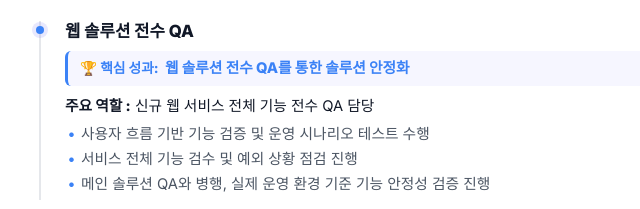
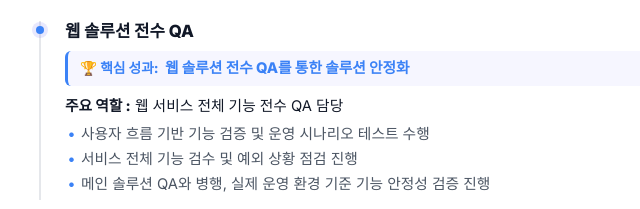
Before and after one commit to gudfbs/gudfbs.github.io, a plain HTML site: page toss.html in a window 1280 px wide. Shown: the part 1431-1640 px from the top of the page, 175-815 px from the left. Drawn offline with Linux system fonts and the light colour scheme.

Commit message:
Sync resume role descriptions and rebuild toss.pdf

```diff
--- a/toss.html
+++ b/toss.html
@@ -723,7 +723,7 @@
                             웹 솔루션 전수 QA를 통한 솔루션 안정화
                         </div>
                         <div class="project-details">
-                            <p class="project-role-text"><strong>주요 역할 :</strong> 신규 웹 서비스 전체 기능 전수 QA 담당</p>
+                            <p class="project-role-text"><strong>주요 역할 :</strong> 웹 서비스 전체 기능 전수 QA 담당</p>
                             <ul class="project-tasks-list">
                                 <li>사용자 흐름 기반 기능 검증 및 운영 시나리오 테스트 수행</li>
                                 <li>서비스 전체 기능 검수 및 예외 상황 점검 진행</li>
```
Also changed, not shown: 1 other file.
